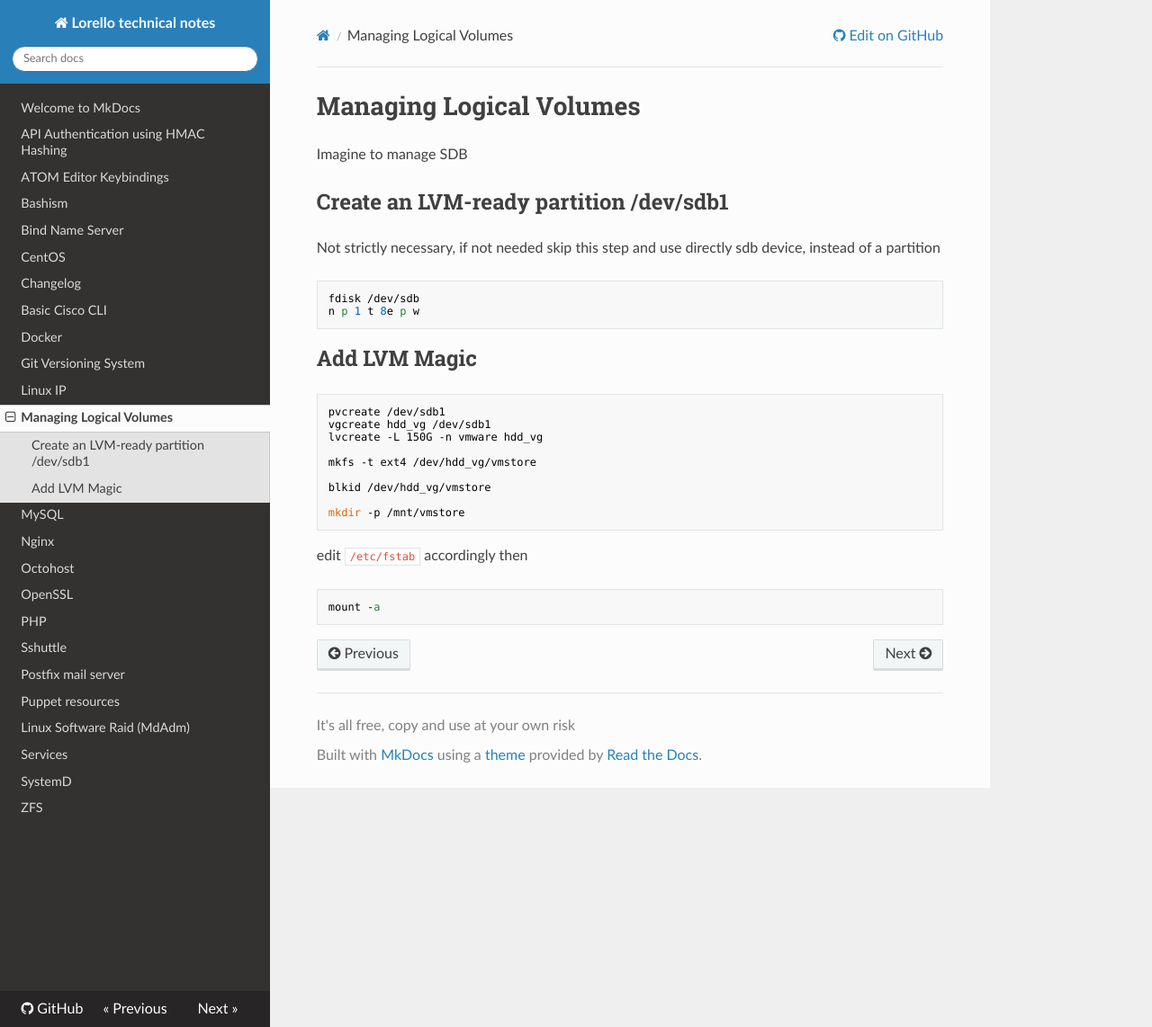
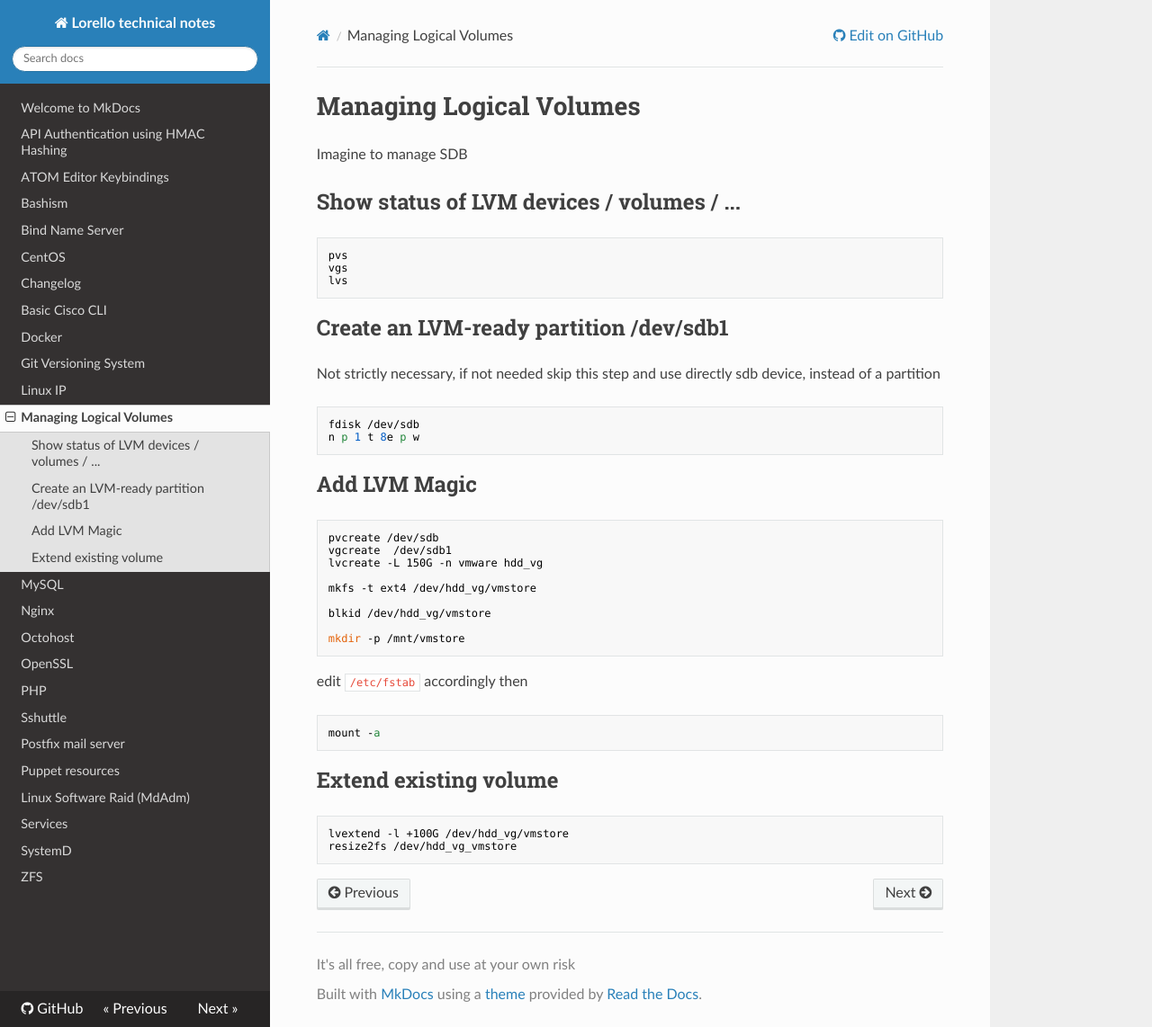
Before and after one commit to lorello/lorello.github.io, an MkDocs documentation site: the page built from docs/lvm.md, in a window 1280 px wide and 1142 px high. Shown: the whole window at 90% size. Built offline with MkDocs 1.6.1, drawn with Linux system fonts in a browser that asks for light colours; nearby versions of some CDN libraries.

Commit message:
added some new utility command for LVM

```diff
--- a/docs/lvm.md
+++ b/docs/lvm.md
@@ -1,6 +1,12 @@
 # Managing Logical Volumes
 
 Imagine to manage SDB
+
+## Show status of LVM devices / volumes / ...
+
+    pvs
+    vgs
+    lvs
 
 ## Create an LVM-ready partition /dev/sdb1
 
@@ -12,8 +18,8 @@ and use directly sdb device, instead of a partition
 
 ## Add LVM Magic
 
-    pvcreate /dev/sdb1
-    vgcreate hdd_vg /dev/sdb1
+    pvcreate /dev/sdb
+    vgcreate  /dev/sdb1
     lvcreate -L 150G -n vmware hdd_vg
 
     mkfs -t ext4 /dev/hdd_vg/vmstore
@@ -25,3 +31,8 @@ and use directly sdb device, instead of a partition
 edit `/etc/fstab` accordingly then
 
     mount -a
+
+## Extend existing volume
+
+    lvextend -l +100G /dev/hdd_vg/vmstore
+    resize2fs /dev/hdd_vg_vmstore
```
